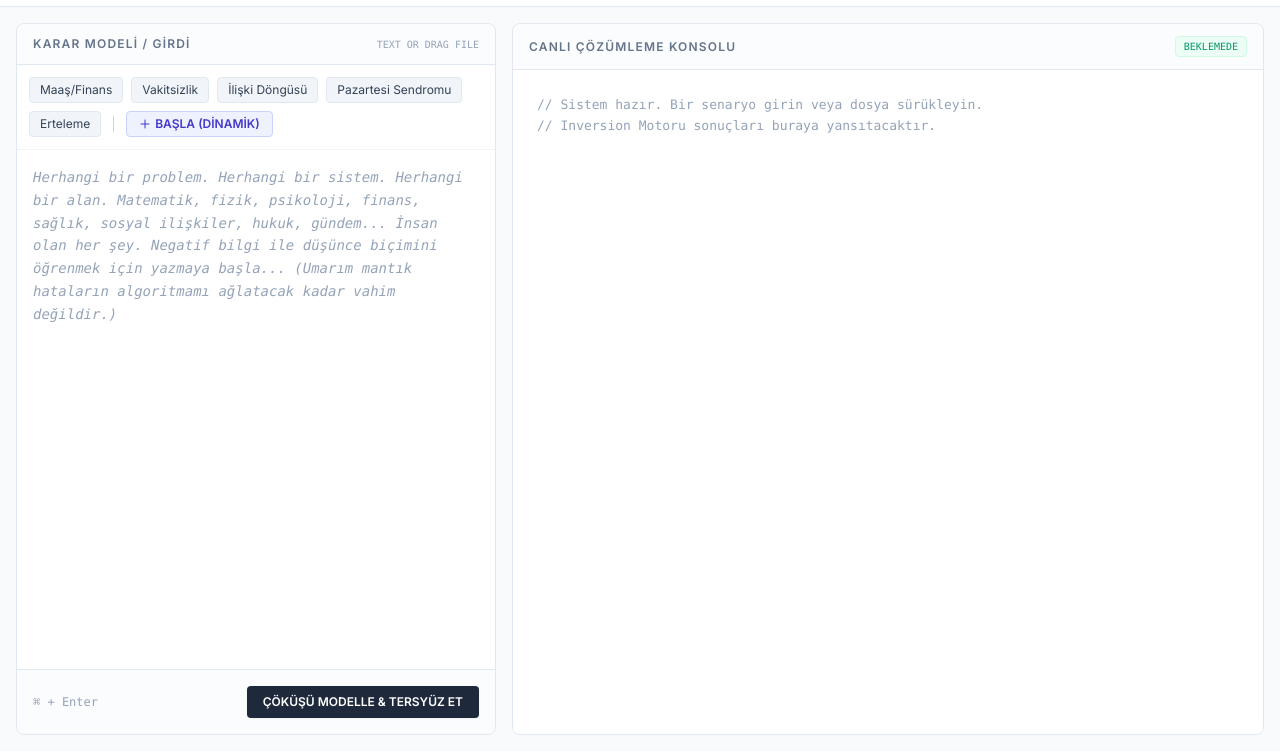
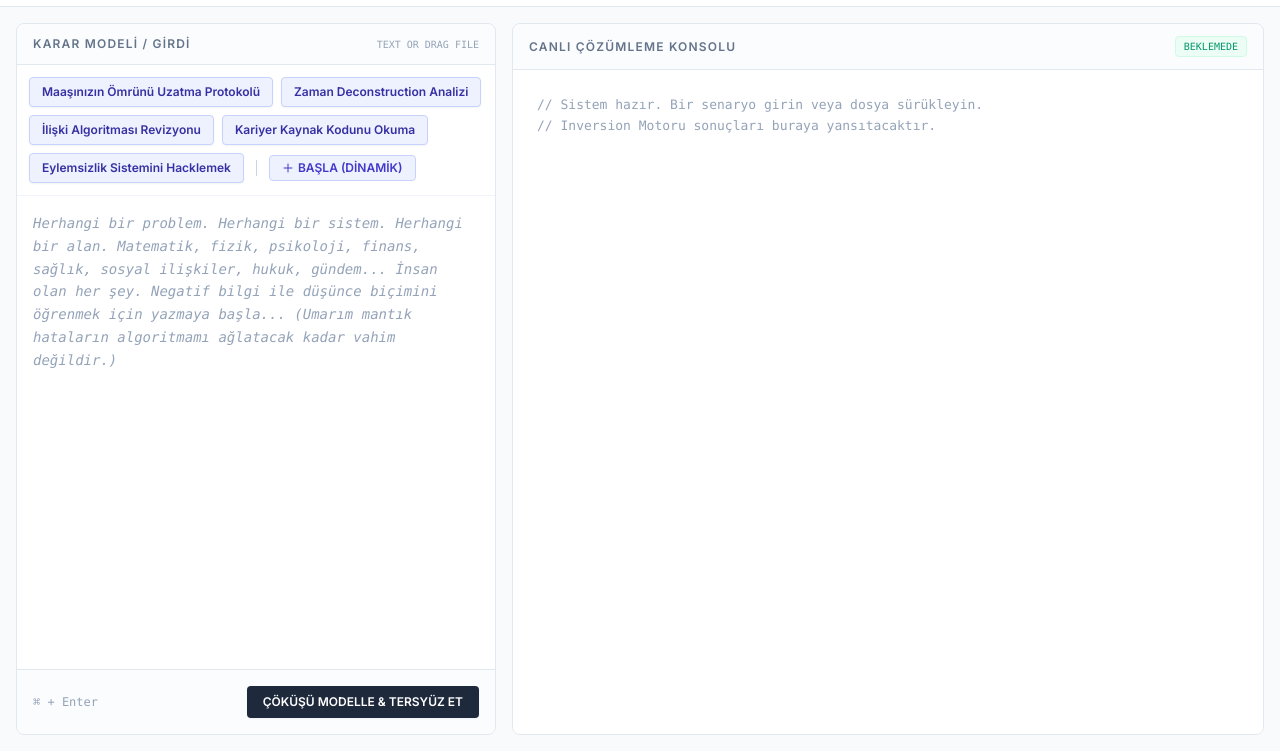
Before and after one commit to sagiarvil/inversioncore, a plain HTML site: page public/index.html in a window 1280 px wide. Shown: the part 49-800 px from the top of the page. Drawn offline with nearby package versions, Linux system fonts and the light colour scheme.

Commit message:
design(ui): update buttons with long psychological protocols and add cache-busters to fix browser caching

```diff
--- a/public/index.html
+++ b/public/index.html
@@ -1,6 +1,10 @@
 <!DOCTYPE html>
 <html lang="tr">
 <head>
+  <meta http-equiv="Cache-Control" content="no-cache, no-store, must-revalidate" />
+  <meta http-equiv="Pragma" content="no-cache" />
+  <meta http-equiv="Expires" content="0" />
+
   <meta charset="UTF-8">
   <meta name="viewport" content="width=device-width, initial-scale=1.0">
   <title>InversionCore — Reality Pre-Mortem</title>
@@ -60,11 +64,11 @@
         </div>
 
         <div class="p-3 border-b border-slate-100 flex flex-wrap gap-2 bg-white items-center">
-          <button class="text-xs bg-slate-100 hover:bg-slate-200 text-slate-700 px-2.5 py-1 rounded border border-slate-200 transition-colors" onclick="loadPreset('finans')">Maaş/Finans</button>
-          <button class="text-xs bg-slate-100 hover:bg-slate-200 text-slate-700 px-2.5 py-1 rounded border border-slate-200 transition-colors" onclick="loadPreset('zaman')">Vakitsizlik</button>
-          <button class="text-xs bg-slate-100 hover:bg-slate-200 text-slate-700 px-2.5 py-1 rounded border border-slate-200 transition-colors" onclick="loadPreset('iliski')">İlişki Döngüsü</button>
-          <button class="text-xs bg-slate-100 hover:bg-slate-200 text-slate-700 px-2.5 py-1 rounded border border-slate-200 transition-colors" onclick="loadPreset('kariyer')">Pazartesi Sendromu</button>
-          <button class="text-xs bg-slate-100 hover:bg-slate-200 text-slate-700 px-2.5 py-1 rounded border border-slate-200 transition-colors" onclick="loadPreset('erteleme')">Erteleme</button>
+          <button class="text-xs font-semibold bg-indigo-50 hover:bg-indigo-100 text-indigo-800 px-3 py-1.5 rounded border border-indigo-200 transition-colors shadow-sm" onclick="loadPreset('finans')">Maaşınızın Ömrünü Uzatma Protokolü</button>
+          <button class="text-xs font-semibold bg-indigo-50 hover:bg-indigo-100 text-indigo-800 px-3 py-1.5 rounded border border-indigo-200 transition-colors shadow-sm" onclick="loadPreset('zaman')">Zaman Deconstruction Analizi</button>
+          <button class="text-xs font-semibold bg-indigo-50 hover:bg-indigo-100 text-indigo-800 px-3 py-1.5 rounded border border-indigo-200 transition-colors shadow-sm" onclick="loadPreset('iliski')">İlişki Algoritması Revizyonu</button>
+          <button class="text-xs font-semibold bg-indigo-50 hover:bg-indigo-100 text-indigo-800 px-3 py-1.5 rounded border border-indigo-200 transition-colors shadow-sm" onclick="loadPreset('kariyer')">Kariyer Kaynak Kodunu Okuma</button>
+          <button class="text-xs font-semibold bg-indigo-50 hover:bg-indigo-100 text-indigo-800 px-3 py-1.5 rounded border border-indigo-200 transition-colors shadow-sm" onclick="loadPreset('erteleme')">Eylemsizlik Sistemini Hacklemek</button>
           <div class="h-4 w-px bg-slate-300 mx-1"></div>
           <button class="text-xs bg-indigo-50 hover:bg-indigo-100 text-indigo-700 font-semibold px-3 py-1 rounded border border-indigo-200 transition-colors flex items-center gap-1" onclick="toggleDynamicPanel()">
             <svg class="w-3 h-3" fill="none" stroke="currentColor" viewBox="0 0 24 24"><path stroke-linecap="round" stroke-linejoin="round" stroke-width="2" d="M12 4v16m8-8H4"></path></svg>
```
